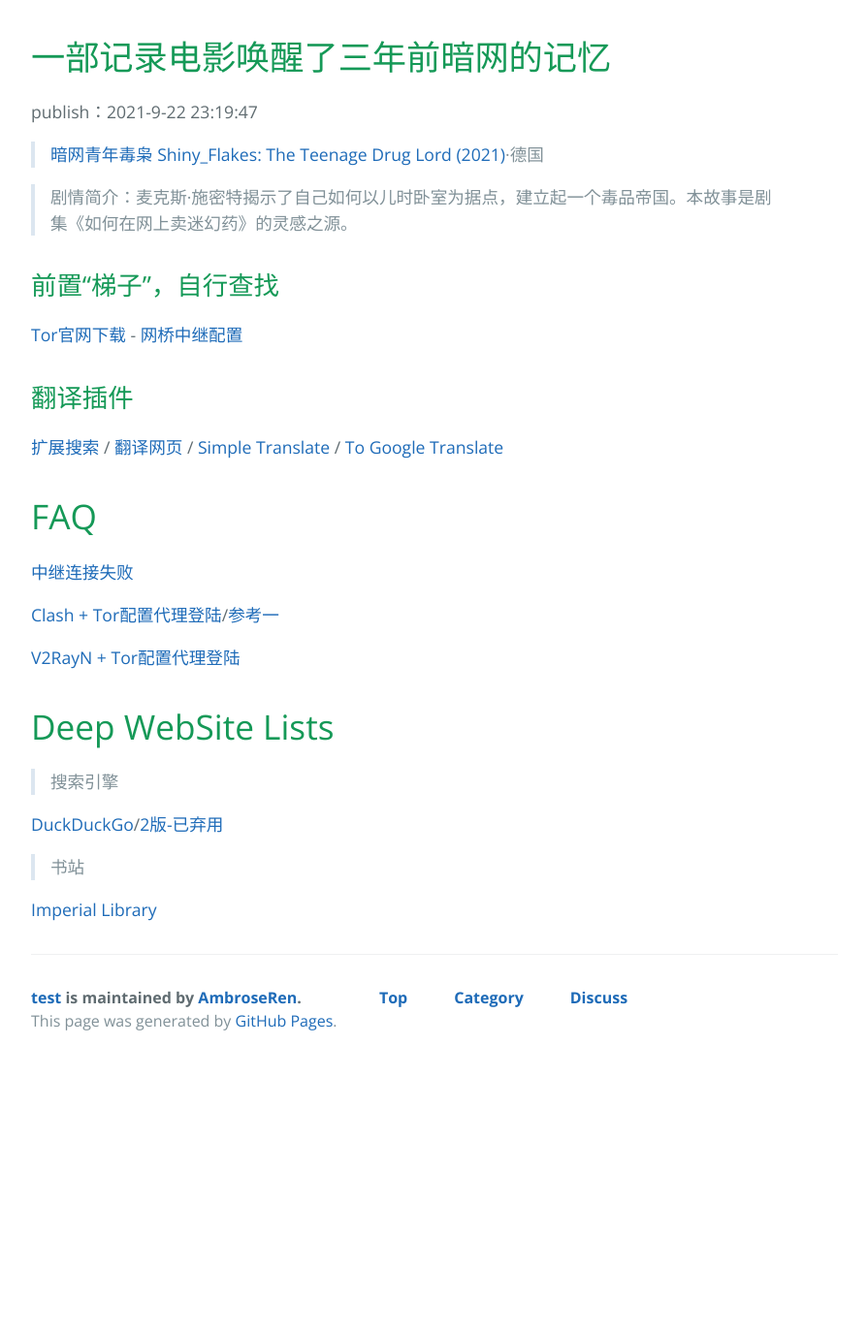
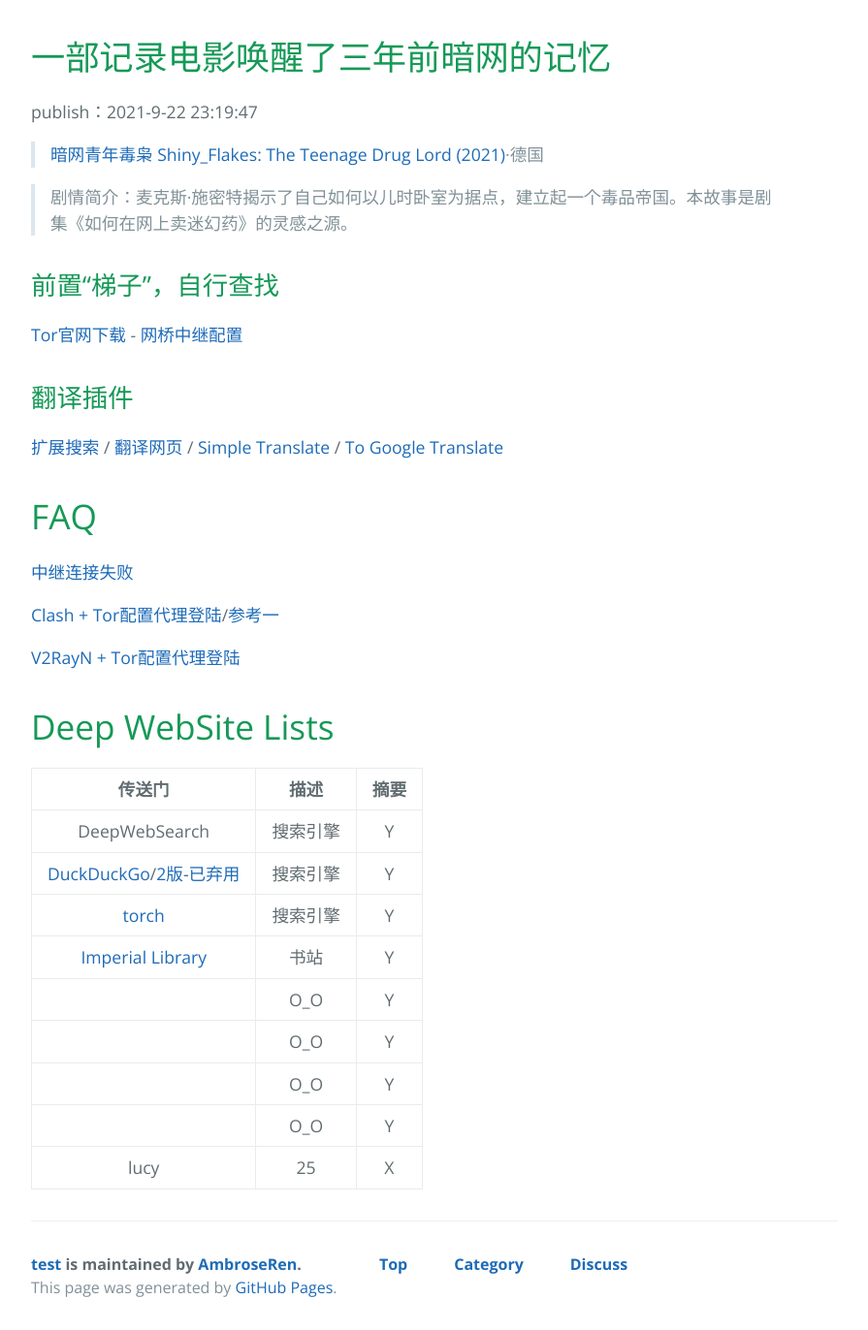
Before and after one commit to AmbroseRen/test, a Jekyll site: the page built from Doc/Tools/Tor.md, in a window 1280 px wide. Shown: the whole page at 97% size, without its empty margins (192-1087 px from the left). Built offline with Jekyll 4.4.1, drawn with Linux system fonts in a browser that asks for light colours; our own code applies the rules of GitHub Pages for plain Markdown files; the repository's description, which GitHub fills in, is left out; before the commit the page ends 1097 px from its top, so only the background shows below that.

Commit message:
Update Tor.md

```diff
--- a/Doc/Tools/Tor.md
+++ b/Doc/Tools/Tor.md
@@ -24,12 +24,14 @@
 
 # Deep WebSite Lists
 
-> 搜索引擎
-
-[DuckDuckGo](https://duckduckgogg42xjoc72x3sjasowoarfbgcmvfimaftt6twagswzczad.onion/)/[2版-已弃用](https://3g2upl4pq6kufc4m.onion/)
-
-> 书站
-
-[Imperial Library](http://kx5thpx2olielkihfyo4jgjqfb7zx7wxr3sd4xzt26ochei4m6f7tayd.onion/)
-
->
+| 传送门 | 描述 | 摘要 |
+|:---:|:---:|:---:|
+| DeepWebSearch | 搜索引擎 | Y |
+| [DuckDuckGo](https://duckduckgogg42xjoc72x3sjasowoarfbgcmvfimaftt6twagswzczad.onion/)/[2版-已弃用](https://3g2upl4pq6kufc4m.onion/) | 搜索引擎 | Y |
+| [torch](http://xmh57jrknzkhv6y3ls3ubitzfqnkrwxhopf5aygthi7d6rplyvk3noyd.onion/cgi-bin/omega/omega) | 搜索引擎 | Y |
+| [Imperial Library](http://kx5thpx2olielkihfyo4jgjqfb7zx7wxr3sd4xzt26ochei4m6f7tayd.onion/) | 书站 | Y |
+| []() | O_O | Y |
+| []() | O_O | Y |
+| []() | O_O | Y |
+| []() | O_O | Y |
+| lucy | 25 | X |
```
